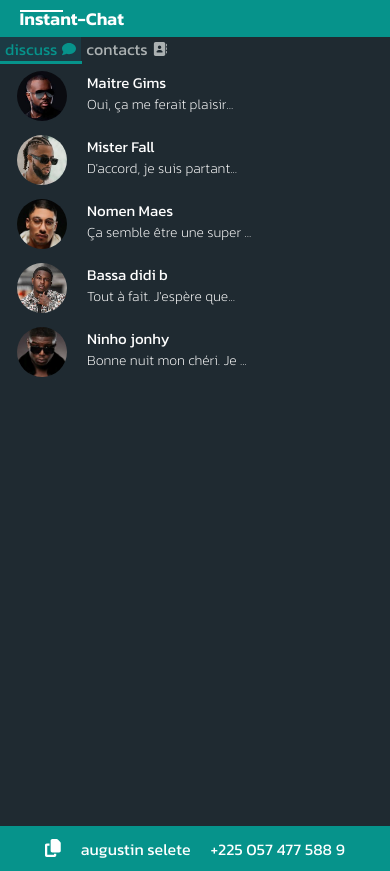
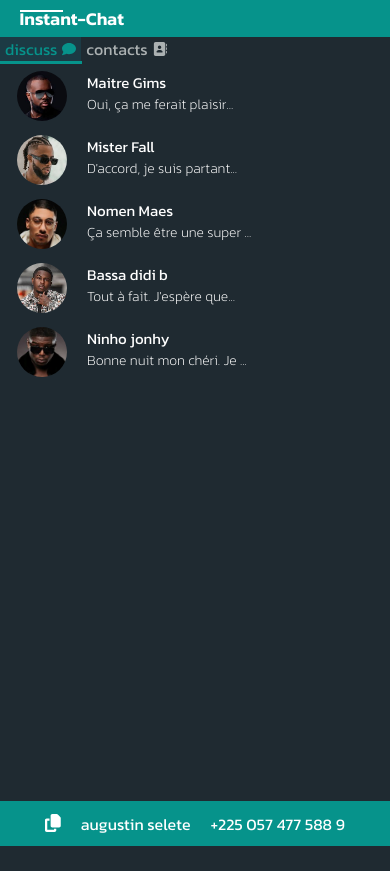
Before and after one commit to august-dev-pro/instantchat, a Next.js app: page /dashboard/discuss in a window 390 px wide. After the commit the page ends 846 px from the top, so only its background shows below. Built offline with nearby package versions, Linux system fonts and the light colour scheme.

Commit message:
instantchat version  mobile 1.0

```diff
--- a/app/dashboard/dashboardLayout.css
+++ b/app/dashboard/dashboardLayout.css
@@ -35,6 +35,6 @@
 }
 @media screen and (max-width: 420px) {
   .dashboard {
-    height: calc(100vh - 55px);
+    height: calc(100vh - 80px);
   }
 }/*# sourceMappingURL=dashboardLayout.css.map */
--- a/app/dashboard/dashboardLayout.scss
+++ b/app/dashboard/dashboardLayout.scss
@@ -47,7 +47,7 @@
 @media screen and (max-width: 420px) {
     .dashboard {
 
-        height: calc(100vh - 55px);
+        height: calc(100vh - 80px);
 
         .dashboard_container {
             .dashboard_content {}
```
